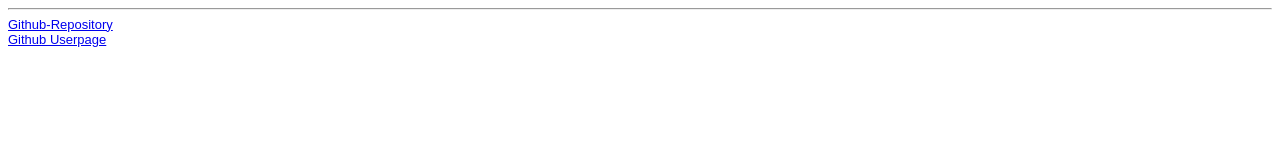
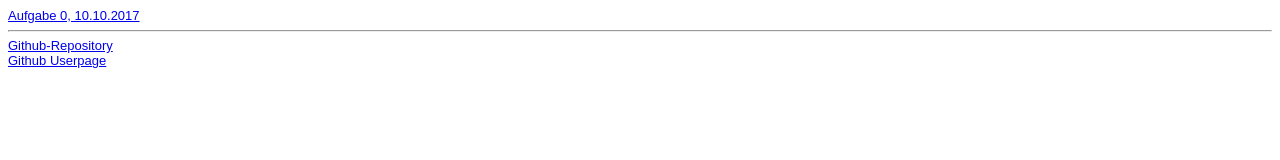
Before and after one commit to NovikovKristina/NovikovKristina.github.io, a plain HTML site: page steckbrief.htm in a window 1280 px wide. Drawn offline with Linux system fonts and the light colour scheme.

Commit message:
Aufgabe0

```diff
--- a/steckbrief.htm
+++ b/steckbrief.htm
@@ -13,7 +13,7 @@ body {
 </head>
 <body>
 	<!-- Hier die Links zu den gelösten Aufgaben einstellen, aktuelle oben, alte stehen lassen! Format: Aufgabenbezeichnung, Datum -->
-
+	<a href="https://novikovkristina.github.io/EIA2/Aufgabe0/InteraktiveSeite.html" target=" ">Aufgabe 0, 10.10.2017</a><br>
 	<hr>
 	<a href="https://github.com/NovikovKristina/EIA-2" target=" ">Github-Repository</a><br>
 	<a href="https://novikovkristina.github.io/Index.html" target=" ">Github Userpage</a><br>
```
